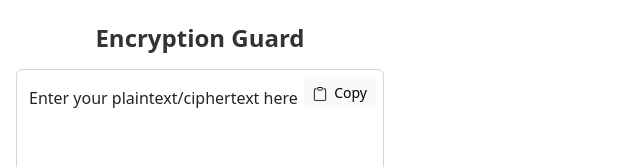
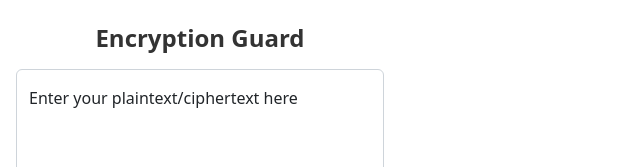
Before and after one commit to RitikVatsal/EncryptionGuard, a React (Create React App) app in the folder extension/: page / in a window 1280 px wide. Shown: the top 167 px of the page, without its empty margins (0-640 px from the left). Built offline with nearby package versions, Linux system fonts and the light colour scheme.

Commit message:
fix/ enc dec error due to type "inTput"

```diff
--- a/extension/src/App.js
+++ b/extension/src/App.js
@@ -32,6 +32,7 @@ function App() {
 	const [keySelectionError, setKeySelectionError] = useState(false);
 	const [detectionMode, setDetectionMode] = useState(0); // 0: auto, 1: encrypt, 2: decrypt
 	const [validated, setValidated] = useState(false);
+	const [coptVisible, setCopyVisible] = useState(false);
 
 	const handleClose = () => setAddKeyModalVisible(false);
 	const handleShow = () => setAddKeyModalVisible(true);
@@ -48,7 +49,9 @@ function App() {
 	}
 
 	const toggle_encrypt_or_decrypt = (text, key) => {
-		if (is_text_plaintext(text)) return encrypt(text, key);
+		if (detectionMode == 1) return encrypt(text, key);
+		else if (detectionMode == 2) return decrypt(text, key);
+		else if (is_text_plaintext(text)) return encrypt(text, key);
 		else return decrypt(text, key);
 	};
 
@@ -65,13 +68,15 @@ function App() {
 				return;
 			}
 			setKeySelectionError(false);
-			const text = event.target.user_intput_text.value;
+			const text = event.target.user_input_text.value;
 			debug("user input text", text);
 
 			// change the text in the text area
-			event.target.user_intput_text.value = toggle_encrypt_or_decrypt(text, keySelected.value);
+			event.target.user_input_text.value = toggle_encrypt_or_decrypt(text, keySelected.value);
 			debug("Transformed text", toggle_encrypt_or_decrypt(text, keySelected.value));
 			setValidated(false);
+
+			setCopyVisible(true);
 		}
 	};
 
@@ -109,10 +114,10 @@ function App() {
 			<Form noValidate validated={validated} className='m-3' onSubmit={handleSubmit}>
 				<div style={{ position: "relative" }}>
 					<FloatingLabel controlId='user_input_text' label={`Enter your ${detectionMode == 0 ? "plaintext/ciphertext" : detectionMode == 1 ? "plaintext" : "ciphertext"} here`} className='my-2'>
-						<Form.Control required as='textarea' placeholder={`Enter your ${detectionMode == 0 ? "plaintext/ciphertext" : detectionMode == 1 ? "plaintext" : "ciphertext"} here`} style={{ minHeight: "300px" }} onChange={() => setError("")} />
+						<Form.Control required as='textarea' placeholder={`Enter your ${detectionMode == 0 ? "plaintext/ciphertext" : detectionMode == 1 ? "plaintext" : "ciphertext"} here`} style={{ minHeight: "300px" }} />
 						<Form.Control.Feedback type='invalid'>Please enter some text</Form.Control.Feedback>
 					</FloatingLabel>
-					<CopyButton className='position-absolute top-0 end-0 mt-2 me-2' idOfElementToCopy='user_input_text' />
+					{coptVisible && <CopyButton className='position-absolute top-0 end-0 mt-2 me-2' idOfElementToCopy='user_input_text' />}
 				</div>
 
 				<div className='d-flex mt-3'>
--- a/extension/src/Components/CopyButton.js
+++ b/extension/src/Components/CopyButton.js
@@ -14,7 +14,7 @@ function CopyButton(props) {
 	};
 	return (
 		<div className={props.className}>
-			<Button variant='light' size='sm' onClick={handleCopy} className='mb-2 ms-5 me-0 align-items-center' hidden={document.getElementById("form-key") && document.getElementById("form-key").value.length < 1}>
+			<Button variant='light' size='sm' onClick={handleCopy} className='mb-2 ms-5 me-0 align-items-center'>
 				{copy ? (
 					<span className='text-success'>
 						<BsCheck2 className='me-1' /> Copied
```
Also changed, not shown: 1 other file (tests, documents, lock files or other folders).
